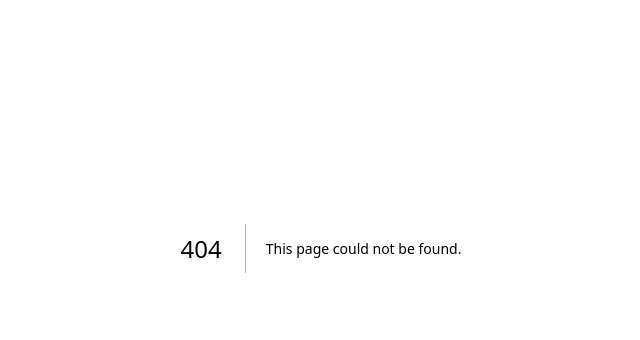
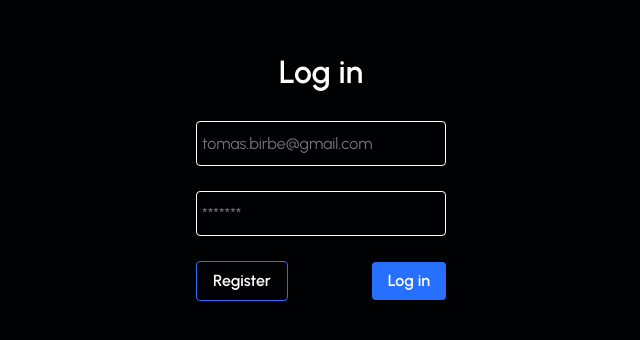
Before and after one commit to tomasbirbe/next-auth-test, a Next.js app: page /login in a window 1280 px wide. Before the commit this address had no page. Shown: the part 152-492 px from the top of the page, without its empty margins (319-959 px from the left). Built offline with nearby package versions, Linux system fonts and the light colour scheme.

Commit message:
client-auth: add login page

```diff
--- /dev/null
+++ b/src/components/Input.module.css
@@ -0,0 +1,8 @@
+.input {
+  height: 45px;
+  padding-inline-start: 5px;
+  background-color: transparent;
+  border: 1px solid white;
+  border-radius: 4px;
+  color: white;
+}
--- /dev/null
+++ b/src/components/Input.tsx
@@ -0,0 +1,6 @@
+import { InputHTMLAttributes } from "react";
+import style from "./Input.module.css";
+
+export const Input = (props: InputHTMLAttributes<HTMLInputElement>) => {
+  return <input className={style.input} {...props} />;
+};
--- a/src/pages/_app.tsx
+++ b/src/pages/_app.tsx
@@ -1,6 +1,6 @@
-import '@/styles/globals.css'
-import type { AppProps } from 'next/app'
+import "@/styles/globals.css";
+import type { AppProps } from "next/app";
 
 export default function App({ Component, pageProps }: AppProps) {
-  return <Component {...pageProps} />
+  return <Component {...pageProps} />;
 }
--- a/src/pages/_document.tsx
+++ b/src/pages/_document.tsx
@@ -1,4 +1,4 @@
-import { Html, Head, Main, NextScript } from 'next/document'
+import { Html, Head, Main, NextScript } from "next/document";
 
 export default function Document() {
   return (
@@ -9,5 +9,5 @@ export default function Document() {
         <NextScript />
       </body>
     </Html>
-  )
+  );
 }
--- /dev/null
+++ b/src/pages/login/Login.module.css
@@ -0,0 +1,53 @@
+.main {
+  width: 100%;
+  height: 100%;
+  display: grid;
+  place-items: start center;
+  padding-block-start: 200px;
+}
+
+.form {
+  width: 250px;
+  display: flex;
+  flex-direction: column;
+  gap: 25px;
+  text-align: center;
+}
+
+.form__footer {
+  display: flex;
+  justify-content: space-between;
+  align-items: center;
+}
+
+.loginButton {
+  cursor: pointer;
+  background-color: #276fff;
+  border: none;
+  border-radius: 4px;
+  padding-inline: 16px;
+  padding-block: 7px;
+  color: white;
+  font-weight: bold;
+  transition: all 0.1s;
+}
+
+.loginButton:hover {
+  background-color: rgb(27, 73, 152);
+}
+
+.registerButton {
+  cursor: pointer;
+  border: 1px solid #276FFF;
+  background-color: transparent;
+  border-radius: 4px;
+  padding-inline: 16px;
+  padding-block: 7px;
+  color: white;
+  font-weight: bold;
+  transition: all 0.1s;
+}
+
+.registerButton:hover {
+  background-color: #276fff;
+}
--- /dev/null
+++ b/src/pages/login/index.tsx
@@ -0,0 +1,22 @@
+import style from "./Login.module.css";
+import { Input } from "@/components/Input";
+
+export default function LoginPage() {
+  return (
+    <main className={style.main}>
+      <form className={style.form}>
+        <h1>Log in</h1>
+        <Input placeholder="tomas.birbe@gmail.com" type="text" />
+        <Input placeholder="*******" type="password" />
+        <div className={style.form__footer}>
+          <button className={style.registerButton} type="button">
+            Register
+          </button>
+          <button className={style.loginButton} type="submit">
+            Log in
+          </button>
+        </div>
+      </form>
+    </main>
+  );
+}
--- a/src/styles/globals.css
+++ b/src/styles/globals.css
@@ -1,107 +1,61 @@
-:root {
-  --max-width: 1100px;
-  --border-radius: 12px;
-  --font-mono: ui-monospace, Menlo, Monaco, 'Cascadia Mono', 'Segoe UI Mono',
-    'Roboto Mono', 'Oxygen Mono', 'Ubuntu Monospace', 'Source Code Pro',
-    'Fira Mono', 'Droid Sans Mono', 'Courier New', monospace;
+@import url('https://fonts.googleapis.com/css2?family=Urbanist:wght@300;400;600&display=swap');
 
-  --foreground-rgb: 0, 0, 0;
-  --background-start-rgb: 214, 219, 220;
-  --background-end-rgb: 255, 255, 255;
 
-  --primary-glow: conic-gradient(
-    from 180deg at 50% 50%,
-    #16abff33 0deg,
-    #0885ff33 55deg,
-    #54d6ff33 120deg,
-    #0071ff33 160deg,
-    transparent 360deg
-  );
-  --secondary-glow: radial-gradient(
-    rgba(255, 255, 255, 1),
-    rgba(255, 255, 255, 0)
-  );
-
-  --tile-start-rgb: 239, 245, 249;
-  --tile-end-rgb: 228, 232, 233;
-  --tile-border: conic-gradient(
-    #00000080,
-    #00000040,
-    #00000030,
-    #00000020,
-    #00000010,
-    #00000010,
-    #00000080
-  );
-
-  --callout-rgb: 238, 240, 241;
-  --callout-border-rgb: 172, 175, 176;
-  --card-rgb: 180, 185, 188;
-  --card-border-rgb: 131, 134, 135;
-}
-
-@media (prefers-color-scheme: dark) {
-  :root {
-    --foreground-rgb: 255, 255, 255;
-    --background-start-rgb: 0, 0, 0;
-    --background-end-rgb: 0, 0, 0;
-
-    --primary-glow: radial-gradient(rgba(1, 65, 255, 0.4), rgba(1, 65, 255, 0));
-    --secondary-glow: linear-gradient(
-      to bottom right,
-      rgba(1, 65, 255, 0),
-      rgba(1, 65, 255, 0),
-      rgba(1, 65, 255, 0.3)
-    );
-
-    --tile-start-rgb: 2, 13, 46;
-    --tile-end-rgb: 2, 5, 19;
-    --tile-border: conic-gradient(
-      #ffffff80,
-      #ffffff40,
-      #ffffff30,
-      #ffffff20,
-      #ffffff10,
-      #ffffff10,
-      #ffffff80
-    );
-
-    --callout-rgb: 20, 20, 20;
-    --callout-border-rgb: 108, 108, 108;
-    --card-rgb: 100, 100, 100;
-    --card-border-rgb: 200, 200, 200;
-  }
+/*
+  Josh's Custom CSS Reset
+  https://www.joshwcomeau.com/css/custom-css-reset/
+*/
+*,
+*::before,
+*::after {
+  box-sizing: border-box;
 }
 
 * {
-  box-sizing: border-box;
-  padding: 0;
   margin: 0;
 }
 
 html,
 body {
-  max-width: 100vw;
-  overflow-x: hidden;
+  height: 100%;
+  background-color: #000103;
+  color: white;
+  font-family: 'Urbanist', sans-serif;
 }
 
 body {
-  color: rgb(var(--foreground-rgb));
-  background: linear-gradient(
-      to bottom,
-      transparent,
-      rgb(var(--background-end-rgb))
-    )
-    rgb(var(--background-start-rgb));
+  line-height: 1.5;
+  -webkit-font-smoothing: antialiased;
 }
 
-a {
-  color: inherit;
-  text-decoration: none;
+img,
+picture,
+video,
+canvas,
+svg {
+  display: block;
+  max-width: 100%;
 }
 
-@media (prefers-color-scheme: dark) {
-  html {
-    color-scheme: dark;
-  }
+input,
+button,
+textarea,
+select {
+  font: inherit;
 }
+
+p,
+h1,
+h2,
+h3,
+h4,
+h5,
+h6 {
+  overflow-wrap: break-word;
+}
+
+#root,
+#__next {
+  height: 100%;
+  isolation: isolate;
+}
```
Also changed, not shown: package.json (+15 -3 lines), src/pages/index.tsx (+7 -117 lines), .eslintrc.json, 2 other files (tests, documents, lock files or other folders).
